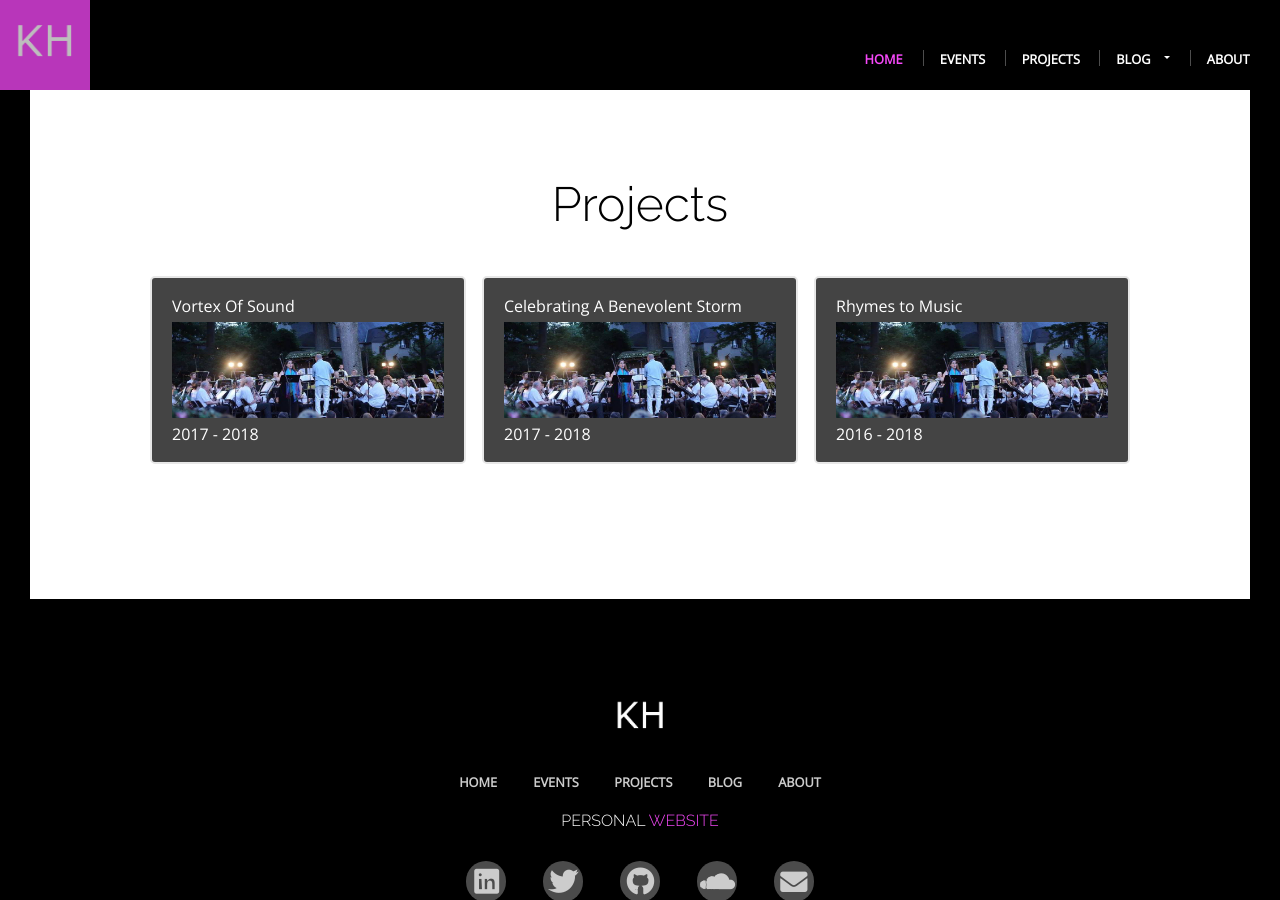
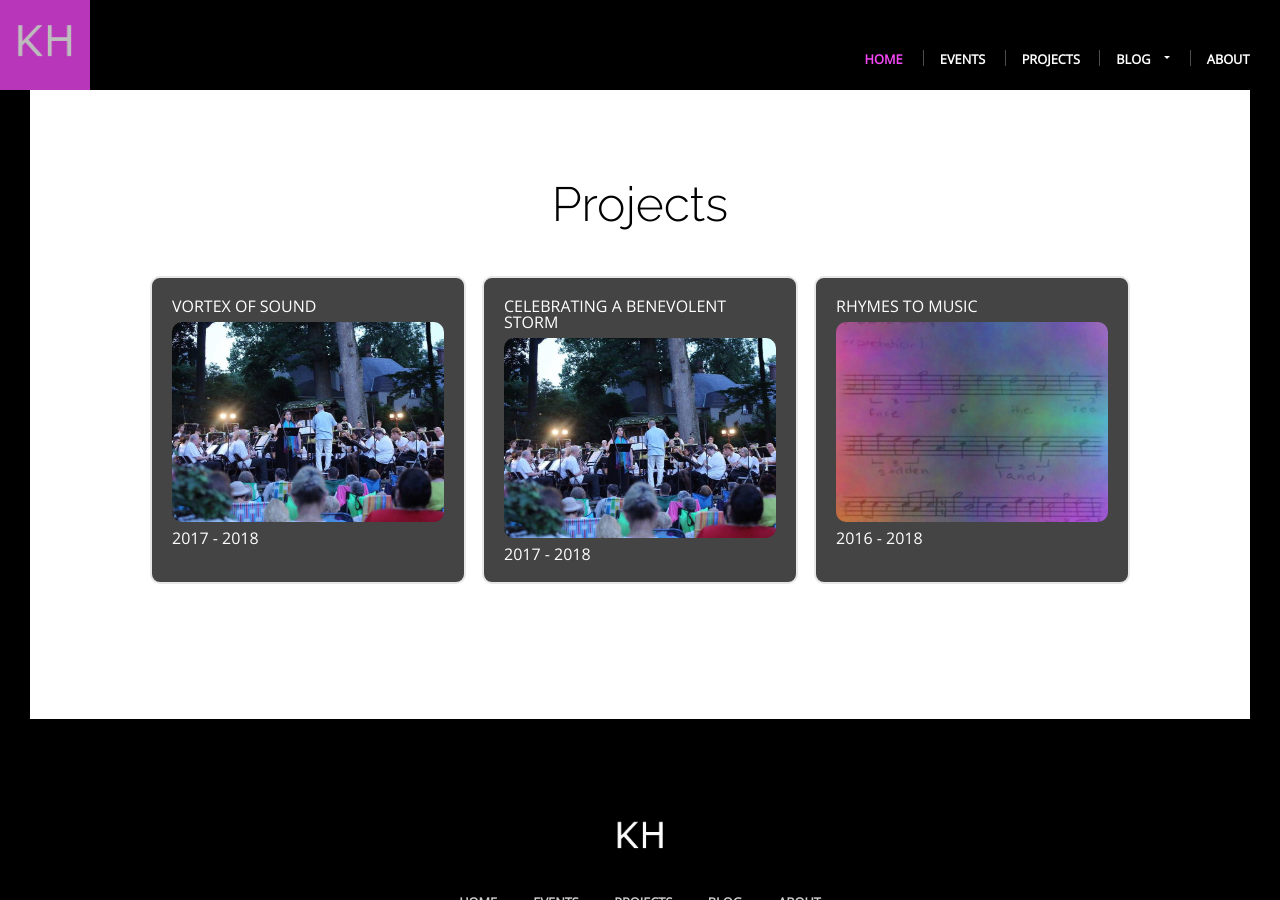
Before and after one commit to khoeger/khoeger.github.io, a Jekyll site: the page built from projects/index.html, in a window 1280 px wide and 900 px high. Built offline with Jekyll 4.4.1, drawn with Linux system fonts in a browser that asks for light colours.

Commit message:
Update photo of rhymes to music

```diff
--- a/_projects_list/rhymes-to-music.markdown
+++ b/_projects_list/rhymes-to-music.markdown
@@ -3,10 +3,11 @@ layout: project
 title: Rhymes to Music
 start-date: 2016-08-02 20:00:00 -0500
 end-date: 2018-08-02 20:00:00 -0500
-image: /assets/img/2018/2018-07-29/westchesterBand.jpg
+image: /assets/img/umbrellaProjects/rhymesToMusic_v1.jpg
 project-tag: rhymesToMusic
 categories: rhymes musicGeneration algorithm flute
 description: fake description
 published: true
+alt-text: Rainbow-tinted view of a section of the score from Rhymes to Music's output of Commonplaces.
 ---
 Add details
--- a/projects/index.html
+++ b/projects/index.html
@@ -11,7 +11,8 @@ title: Projects
         <div class="umbrella-project">
             <div class="umbrella-project-title">{{proj.title}}</div>
             <div class="umbrella-project-image"
-                  style="background-image: url( {{proj.image}} ) ;"></div>
+                  style="background-image: url( {{proj.image}} ) ;"
+                  alt="{{proj.alt-text}}"></div>
             <div class="umbrella-project-years">
               {{proj.start-date | date: "%Y "}} -
               {{proj.end-date | date: "%Y "}}</div>
--- a/stylings/main.css
+++ b/stylings/main.css
@@ -521,18 +521,20 @@ h4 {
   border: 2px solid #e7e7e7;
   background-color: #444;
   color: #fff;
-  border-radius: 5px;
+  border-radius: 10px;
   padding: 20px;
   /* height: 250px; */
 }
 .umbrella-project-title {
+  text-transform: uppercase;
 
 }
 .umbrella-project-image {
   background-position: center;
   background-size: cover;
-  height: 6em;
+  height: 12.5em;
   margin: 0.5em 0;
+  border-radius: 10px;
 }
 .umbrella-project-years {
 
```
Also changed, not shown: assets/img/umbrellaProjects/rhymesToMusic_v1.jpg (added).
